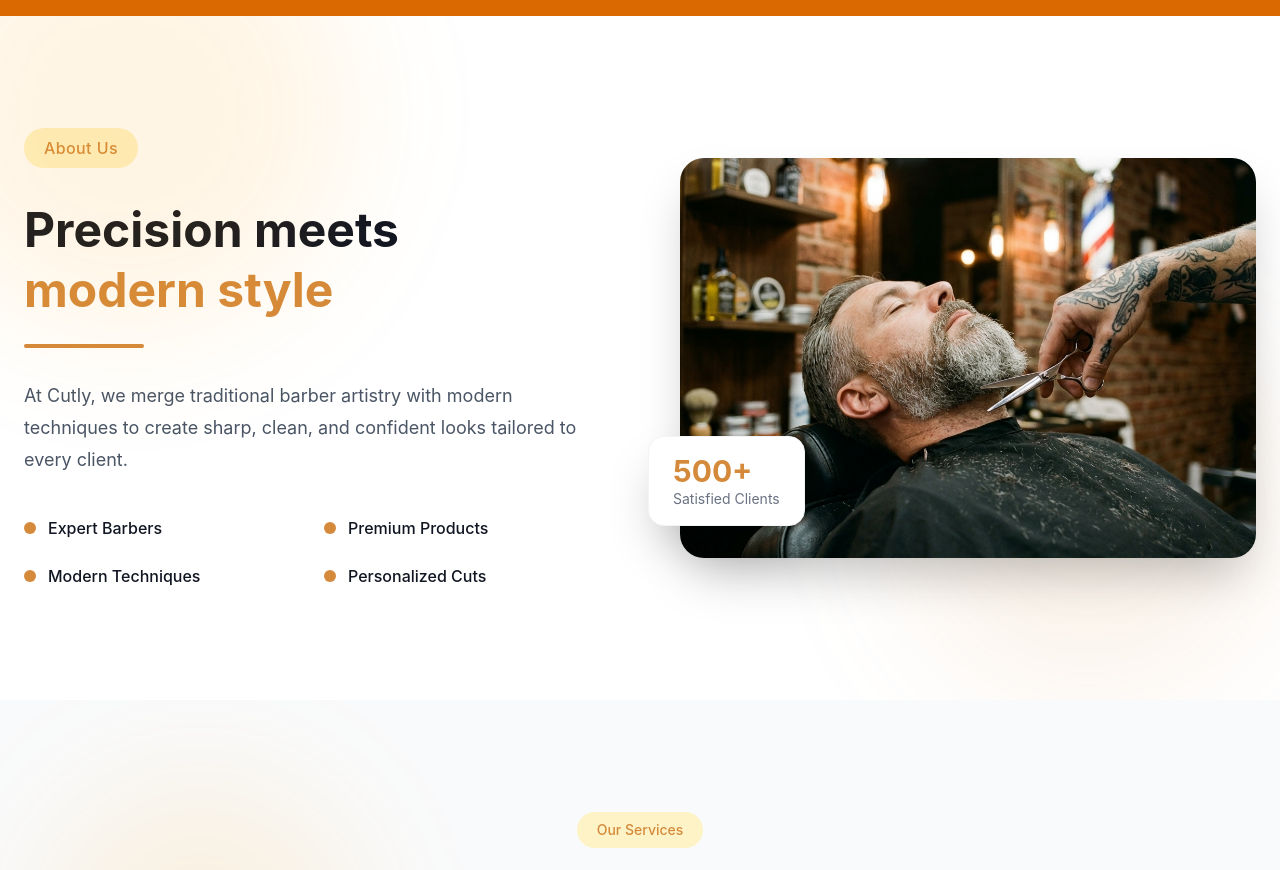
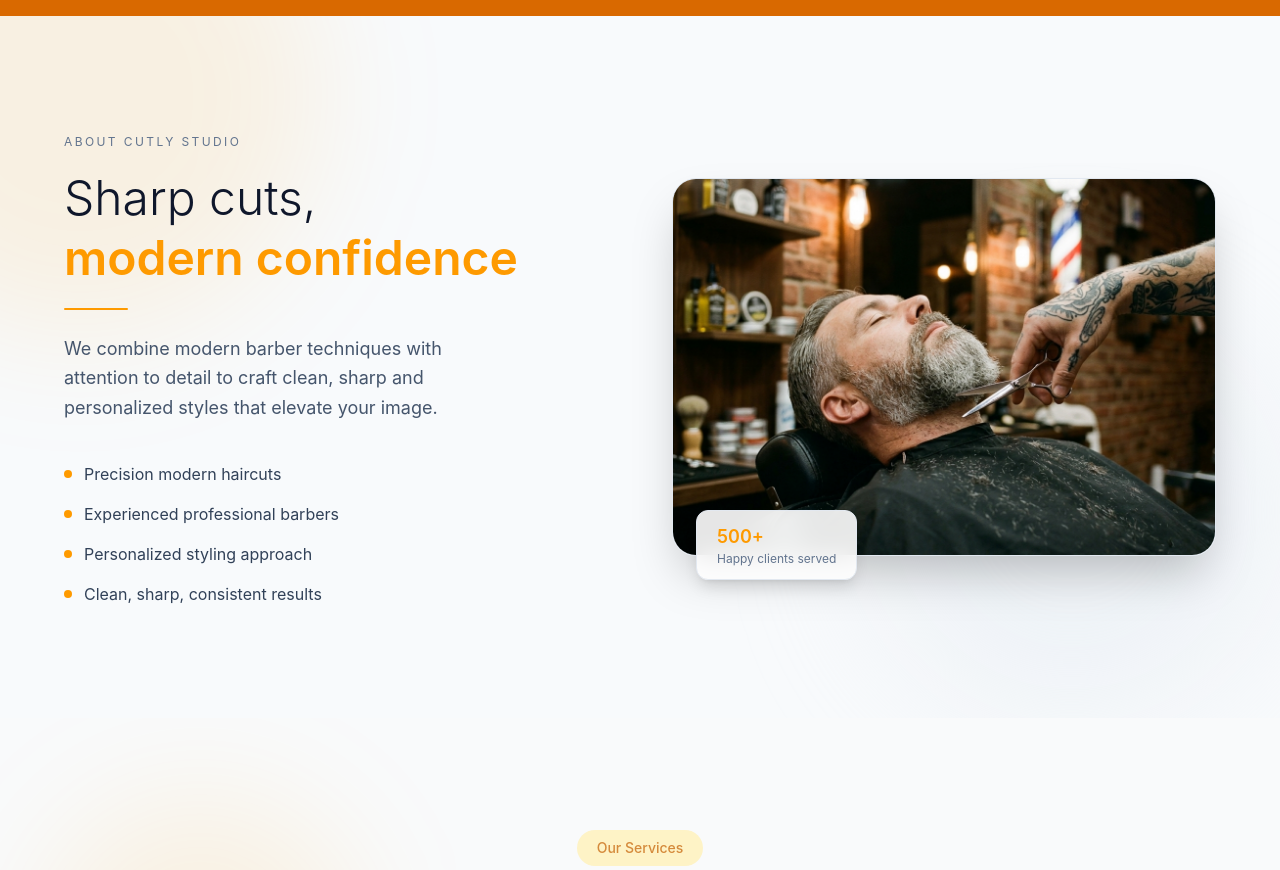
Before and after one commit to VILLARID/Cutly, a React (Vite) app in the folder frontend/: page / in a window 1280 px wide. Shown: the part 1020-1890 px from the top of the page. Built offline with nearby package versions, Linux system fonts and the light colour scheme.

Commit message:
style(about): improve about page

```diff
--- a/frontend/src/animations/about.js
+++ b/frontend/src/animations/about.js
@@ -1,81 +1,68 @@
+export const aboutContainer = {
+    hidden: {},
+    visible: {
+        transition: {
+            staggerChildren: 0.15,
+        },
+    },
+};
+
 export const aboutText = {
-    hidden: {
-        opacity: 0,
-        x: -80
-    },
+    hidden: { opacity: 0, x: -60 },
     visible: {
         opacity: 1,
         x: 0,
         transition: {
-            duration: 1.3,
-            ease: "easeOut"
-        }
-    }
+            duration: 0.9,
+            ease: "easeOut",
+        },
+    },
 };
 
 export const aboutImage = {
-    hidden: {
-        opacity: 0,
-        x: 80,
-        rotate: 3
-    },
+    hidden: { opacity: 0, x: 60, scale: 0.95 },
     visible: {
         opacity: 1,
         x: 0,
-        rotate: 0,
+        scale: 1,
         transition: {
-            duration: 1.5,
-            ease: "easeOut"
-        }
-    }
-};
-
-export const listContainer = {
-    hidden: {},
-    visible: {
-        transition: {
-            staggerChildren: 0.2
-        }
-    }
+            duration: 1.1,
+            ease: "easeOut",
+        },
+    },
 };
 
 export const listItem = {
-    hidden: {
-        opacity: 0,
-        y: 30
-    },
+    hidden: { opacity: 0, y: 20 },
     visible: {
         opacity: 1,
         y: 0,
         transition: {
-            duration: 1
-        }
-    }
+            duration: 0.5,
+        },
+    },
 };
 
 export const imageCard = {
-    hidden: {
-        opacity: 0,
-        y: 40
-    },
+    hidden: { opacity: 0, y: 20, scale: 0.95 },
     visible: {
         opacity: 1,
         y: 0,
+        scale: 1,
         transition: {
-            delay: 0.8,
-            duration: 1
-        }
-    }
+            delay: 0.4,
+            duration: 0.6,
+        },
+    },
 };
 
 export const titleLine = {
-    hidden: {
-        width: 0
+    hidden: { width: 0 },
+    visible: {
+        width: 100,
+        transition: {
+            duration: 1,
+            ease: "easeOut",
+        },
     },
-    visible: {
-        width: 120,
-        transition: {
-            duration: 1.5
-        }
-    }
 };
--- a/frontend/src/pages/AboutUs.jsx
+++ b/frontend/src/pages/AboutUs.jsx
@@ -2,185 +2,128 @@ import { motion } from "framer-motion";
 import AboutImg from "../assets/About/AboutImg.png";
 
 import {
+    aboutContainer,
     aboutText,
     aboutImage,
-    listContainer,
     listItem,
     imageCard,
-    titleLine
 } from "../animations/about";
 
 function AboutUs() {
-
     const items = [
-        "Expert Barbers",
-        "Premium Products",
-        "Modern Techniques",
-        "Personalized Cuts"
+        "Precision modern haircuts",
+        "Experienced professional barbers",
+        "Personalized styling approach",
+        "Clean, sharp, consistent results",
     ];
 
     return (
-
         <section
             id="about"
-            className="w-full overflow-hidden py-28 px-6 bg-white relative"
+            className="relative w-full py-28 px-6 bg-[#f8fafc] overflow-hidden"
         >
+            {/* soft premium background */}
+            <div className="absolute inset-0">
+                <div className="absolute -top-40 -left-40 w-[30rem] h-[30rem] bg-[#fe9a00]/10 blur-3xl rounded-full" />
+                <div className="absolute bottom-0 right-0 w-[26rem] h-[26rem] bg-slate-200/40 blur-3xl rounded-full" />
+            </div>
 
-            {/* Background glow */}
-            <div className="absolute -top-32 -left-24 w-[28rem] h-[28rem] bg-[#fe9a00]/10 rounded-full blur-3xl" />
-
-            <div className="absolute bottom-0 right-0 w-[24rem] h-[24rem] bg-[#d58a3b]/10 rounded-full blur-3xl" />
-
-            <div className="max-w-7xl mx-auto">
-
-                <div className="grid lg:grid-cols-2 gap-20 items-center">
+            <div className="relative max-w-6xl mx-auto">
+                <div className="grid lg:grid-cols-2 gap-16 items-center">
 
                     {/* LEFT */}
-
                     <motion.div
-                        variants={aboutText}
+                        variants={aboutContainer}
                         initial="hidden"
                         whileInView="visible"
-                        viewport={{ once: true }}
+                        viewport={{ once: true, amount: 0.4 }}
                     >
+                        {/* label */}
+                        <motion.span
+                            variants={aboutText}
+                            className="text-xs tracking-[0.2em] text-slate-500 uppercase"
+                        >
+                            About Cutly Studio
+                        </motion.span>
 
-                        <div className="inline-flex items-center bg-[#fef3c6] px-5 py-2 rounded-full">
+                        {/* headline */}
+                        <motion.h2
+                            variants={aboutText}
+                            className="text-4xl md:text-5xl font-light text-slate-900 mt-4 leading-tight"
+                        >
+                            Sharp cuts,
+                            <br />
+                            <span className="text-[#fe9a00] font-semibold">
+                                modern confidence
+                            </span>
+                        </motion.h2>
 
-                            <p className="text-[#d58a3b] font-medium tracking-wide">
+                        {/* accent line */}
+                        <motion.div
+                            variants={aboutText}
+                            className="w-16 h-[2px] bg-[#fe9a00] mt-5 rounded-full"
+                        />
 
-                                About Us
+                        {/* description */}
+                        <motion.p
+                            variants={aboutText}
+                            className="mt-6 text-slate-600 leading-relaxed max-w-md text-base md:text-lg"
+                        >
+                            We combine modern barber techniques with attention to detail
+                            to craft clean, sharp and personalized styles that elevate your image.
+                        </motion.p>
 
-                            </p>
-
-                        </div>
-
-                        <div className="mt-8">
-
-                            <h2 className="text-4xl lg:text-5xl font-bold leading-tight">
-
-                                <span className="text-[#101522]">
-
-                                    Precision meets
-
-                                </span>
-
-                                <br />
-
-                                <span className="text-[#d58a3b]">
-
-                                    modern style
-
-                                </span>
-
-                            </h2>
-
-                            <motion.div
-                                variants={titleLine}
-                                initial="hidden"
-                                whileInView="visible"
-                                viewport={{ once: true }}
-                                className="h-1 bg-[#d58a3b] rounded-full mt-6"
-                            />
-
-                        </div>
-
-                        <p className="mt-8 text-gray-600 leading-8 text-lg max-w-xl">
-
-                            At Cutly, we merge traditional barber artistry
-                            with modern techniques to create sharp, clean,
-                            and confident looks tailored to every client.
-
-                        </p>
-
-                        <motion.div
-                            variants={listContainer}
-                            initial="hidden"
-                            whileInView="visible"
-                            viewport={{ once: true }}
-                            className="grid grid-cols-2 gap-6 mt-10"
-                        >
-
+                        {/* feature list */}
+                        <motion.div className="mt-10 space-y-4">
                             {items.map((item) => (
-
                                 <motion.div
                                     key={item}
                                     variants={listItem}
                                     className="flex items-center gap-3"
                                 >
-
-                                    <div className="bg-[#d58a3b] w-3 h-3 rounded-full" />
-
-                                    <p className="font-medium text-[#101522]">
-
+                                    <span className="w-2 h-2 rounded-full bg-[#fe9a00]" />
+                                    <p className="text-slate-700 text-sm md:text-base">
                                         {item}
-
                                     </p>
-
                                 </motion.div>
-
                             ))}
-
                         </motion.div>
-
                     </motion.div>
 
-
                     {/* RIGHT */}
-
                     <motion.div
                         variants={aboutImage}
                         initial="hidden"
                         whileInView="visible"
-                        viewport={{ once: true }}
+                        viewport={{ once: true, amount: 0.4 }}
                         className="relative"
                     >
+                        {/* main image */}
+                        <motion.img
+                            src={AboutImg}
+                            alt="Barber studio"
+                            className="rounded-3xl w-full shadow-2xl border border-slate-200"
+                            whileHover={{ scale: 1.02 }}
+                            transition={{ duration: 0.4 }}
+                        />
 
-                        <div className="absolute -z-10 inset-0 bg-gradient-to-tr from-[#fe9a00]/20 to-transparent rounded-3xl blur-3xl" />
-
-                        {/* Floating card */}
-
+                        {/* floating stats card */}
                         <motion.div
                             variants={imageCard}
-                            initial="hidden"
-                            whileInView="visible"
-                            viewport={{ once: true }}
-                            className="absolute -left-8 bottom-8 z-20 bg-white px-6 py-4 rounded-2xl shadow-2xl border border-gray-100"
+                            className="absolute -bottom-6 left-6 bg-white/90 backdrop-blur-md border border-slate-200 px-5 py-3 rounded-xl shadow-lg"
                         >
-
-                            <p className="text-3xl font-bold text-[#d58a3b]">
-
+                            <p className="text-[#fe9a00] font-semibold text-lg">
                                 500+
-
                             </p>
-
-                            <p className="text-sm text-gray-500">
-
-                                Satisfied Clients
-
+                            <p className="text-slate-500 text-xs">
+                                Happy clients served
                             </p>
-
                         </motion.div>
-
-                        <motion.img
-                            src={AboutImg}
-                            alt="About"
-                            whileHover={{
-                                scale: 1.03
-                            }}
-                            transition={{
-                                duration: 0.6
-                            }}
-                            className="rounded-3xl shadow-2xl w-full"
-                        />
-
                     </motion.div>
 
                 </div>
-
             </div>
-
         </section>
-
     );
 }
 
```
